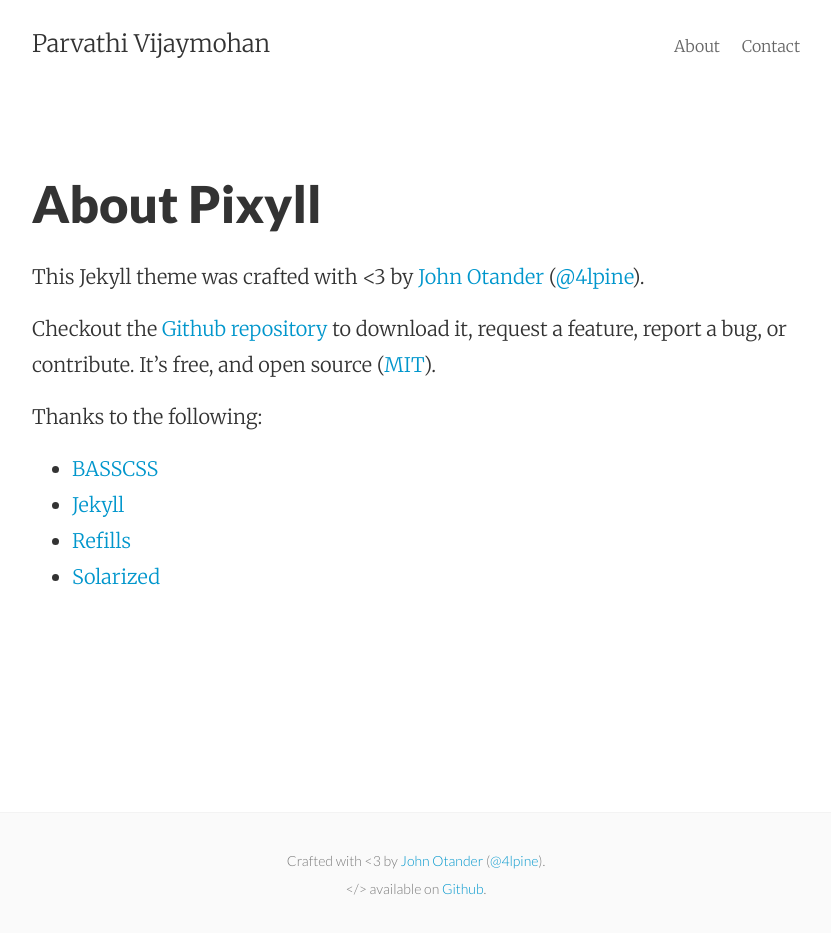
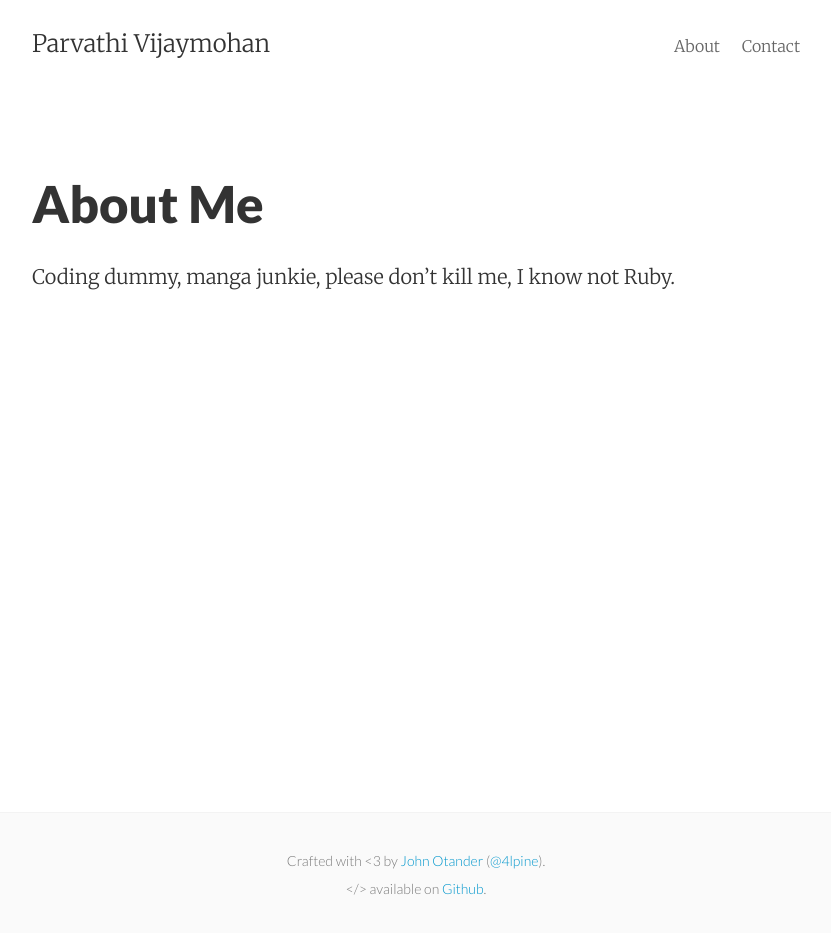
Before and after one commit to parvathime/parvathime.github.io, a Jekyll site: the page built from about.md, in a window 1280 px wide. Shown: the whole page, without its empty margins (224-1055 px from the left). Built offline with Jekyll 4.4.1, drawn with Linux system fonts in a browser that asks for light colours.

Commit message:
Update about.md

```diff
--- a/about.md
+++ b/about.md
@@ -1,19 +1,6 @@
 ---
 layout: page
-title: About Pixyll
+title: About Me
 permalink: /about/
 ---
-
-This Jekyll theme was crafted with <3 by [John Otander](http://johnotander.com)
-([@4lpine](https://twitter.com/4lpine)).
-
-Checkout the [Github repository](https://github.com/johnotander/pixyll) to download it,
-request a feature, report a bug, or contribute. It's free, and open source
-([MIT](http://opensource.org/licenses/MIT)).
-
-Thanks to the following:
-
-* [BASSCSS](http://basscss.com)
-* [Jekyll](http://jekyllrb.com)
-* [Refills](http://refills.bourbon.io/)
-* [Solarized](http://ethanschoonover.com/solarized)
+Coding dummy, manga junkie, please don't kill me, I know not Ruby.
```
